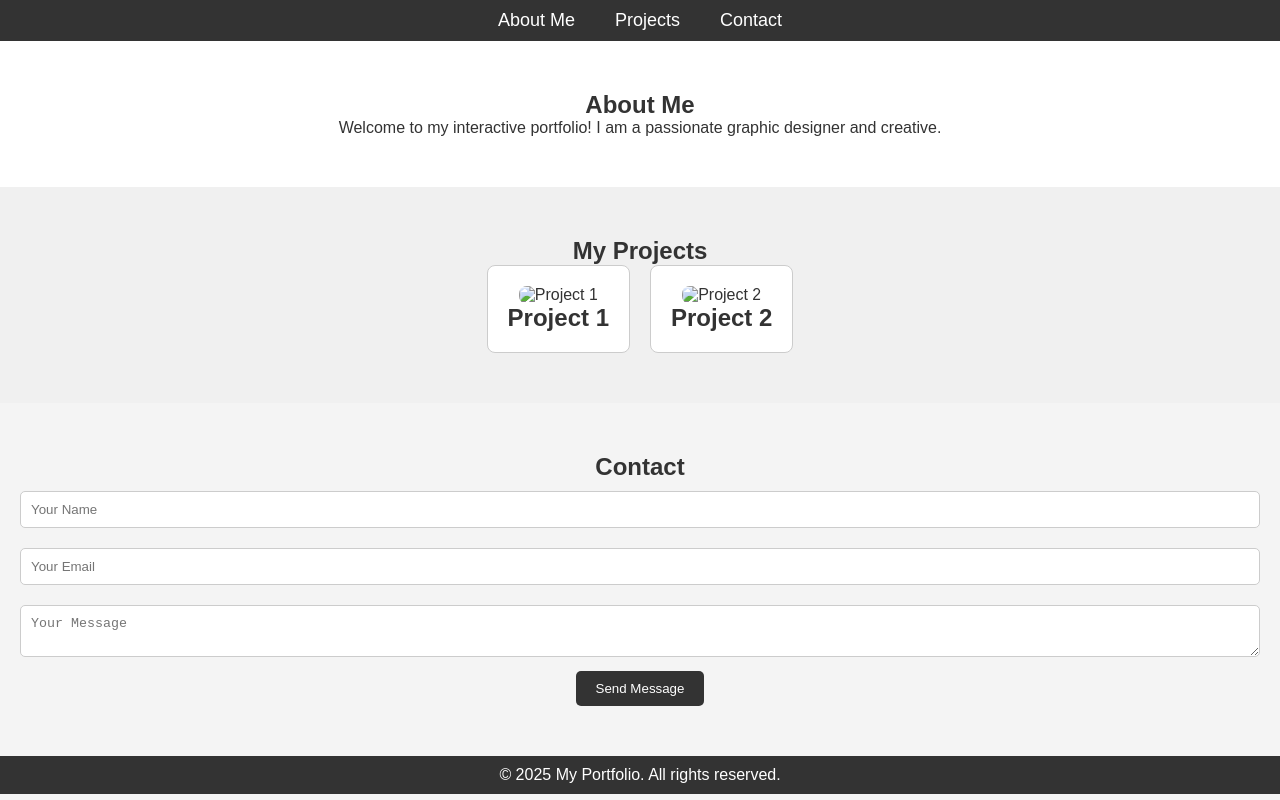
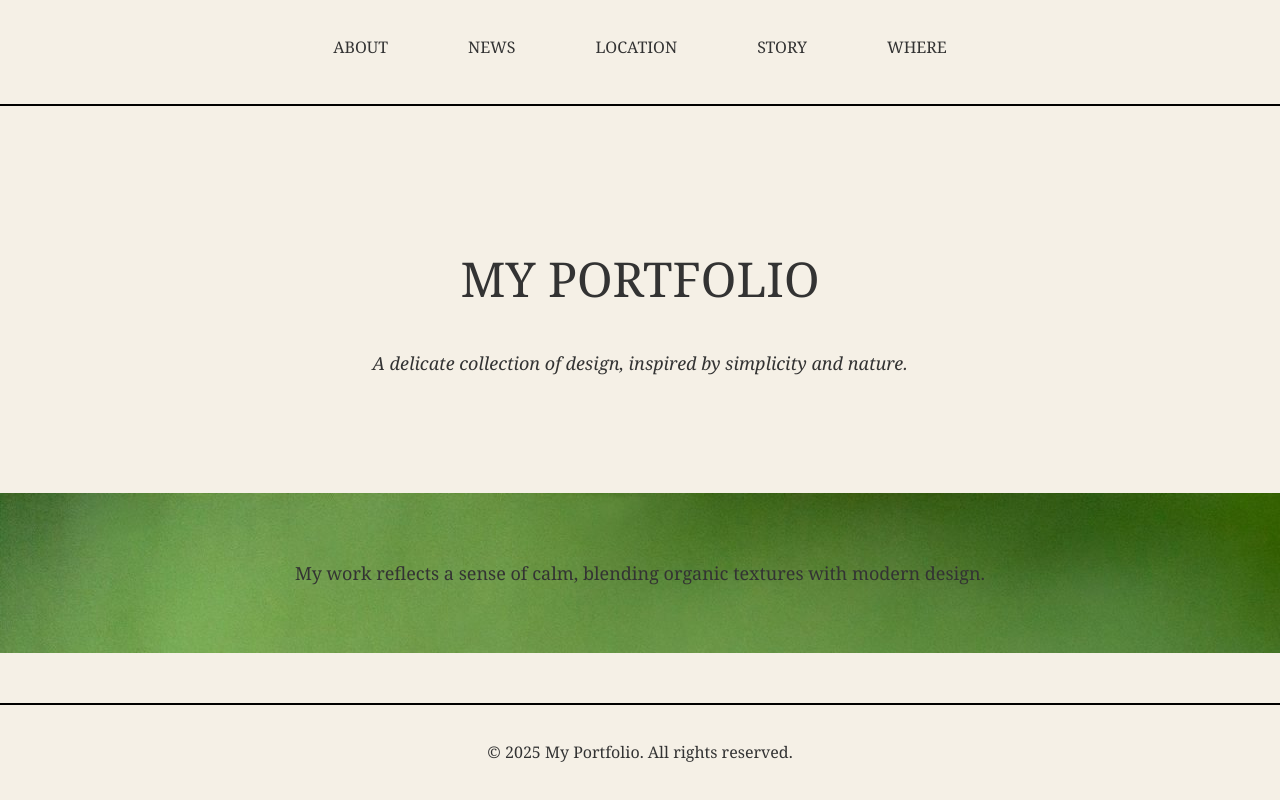
Before and after one commit to JolieRice/portfolio, a plain HTML site: page index.html in a window 1280 px wide. Drawn offline with Linux system fonts and the light colour scheme.

Commit message:
portfolio

```diff
--- a/index.html
+++ b/index.html
@@ -3,57 +3,40 @@
   <head>
     <meta charset="UTF-8" />
     <meta name="viewport" content="width=device-width, initial-scale=1.0" />
-    <title>My Interactive Portfolio</title>
+    <title>Portfolio</title>
     <link rel="stylesheet" href="style.css" />
   </head>
   <body>
     <header>
       <nav>
         <ul>
-          <li><a href="#about">About Me</a></li>
-          <li><a href="#projects">Projects</a></li>
-          <li><a href="#contact">Contact</a></li>
+          <li><a href="#about">about</a></li>
+          <li><a href="#news">news</a></li>
+          <li><a href="#location">location</a></li>
+          <li><a href="#story">story</a></li>
+          <li><a href="#where">where</a></li>
         </ul>
       </nav>
     </header>
 
-    <section id="about">
-      <h1>About Me</h1>
-      <p>
-        Welcome to my interactive portfolio! I am a passionate graphic designer
-        and creative.
+    <main>
+      <section class="intro">
+        <h1>MY PORTFOLIO</h1>
+        <p class="subtext">
+          A delicate collection of design, inspired by simplicity and nature.
         </p>
       </section>
 
-    <section id="projects">
-      <h1>My Projects</h1>
-      <div class="project-gallery">
-        <div class="project-card" data-project="project1">
-          <img src="project1.jpg" alt="Project 1" />
-          <h2>Project 1</h2>
-        </div>
-        <div class="project-card" data-project="project2">
-          <img src="project2.jpg" alt="Project 2" />
-          <h2>Project 2</h2>
-        </div>
-        <!-- Add more projects here -->
-      </div>
+      <section class="patterned">
+        <p>
+          My work reflects a sense of calm, blending organic textures with
+          modern design.
+        </p>
       </section>
-
-    <section id="contact">
-      <h1>Contact</h1>
-      <form id="contactForm">
-        <input type="text" id="name" placeholder="Your Name" required />
-        <input type="email" id="email" placeholder="Your Email" required />
-        <textarea id="message" placeholder="Your Message" required></textarea>
-        <button type="submit">Send Message</button>
-      </form>
-    </section>
-
       <footer>
         <p>&copy; 2025 My Portfolio. All rights reserved.</p>
       </footer>
-
+    </main>
     <script src="script.js"></script>
   </body>
 </html>
--- a/script.js
+++ b/script.js
@@ -1,27 +1,26 @@
-// Project card interactivity
-const projectCards = document.querySelectorAll(".project-card");
+// script.js
 
-projectCards.forEach((card) => {
-  card.addEventListener("click", () => {
-    alert(`You clicked on ${card.dataset.project}`);
-    // You can add more interactivity, like opening a modal with project details.
+document.addEventListener("DOMContentLoaded", () => {
+  const patternSection = document.querySelector(".patterned");
+
+  // Subtle hover effect
+  patternSection.addEventListener("mouseenter", () => {
+    patternSection.style.opacity = "0.8";
+  });
+
+  patternSection.addEventListener("mouseleave", () => {
+    patternSection.style.opacity = "1";
+  });
+
+  // Floating effect for header
+  const header = document.querySelector("header");
+  window.addEventListener("scroll", () => {
+    if (window.scrollY > 50) {
+      header.style.transform = "translateY(-10px)";
+      header.style.opacity = "0.9";
+    } else {
+      header.style.transform = "translateY(0)";
+      header.style.opacity = "1";
+    }
   });
 });
-
-// Contact form submission
-const contactForm = document.getElementById("contactForm");
-
-contactForm.addEventListener("submit", (e) => {
-  e.preventDefault();
-
-  const name = document.getElementById("name").value;
-  const email = document.getElementById("email").value;
-  const message = document.getElementById("message").value;
-
-  if (name && email && message) {
-    alert("Thank you for your message!");
-    // Here, you can add AJAX or other logic to send the form data to a server.
-  } else {
-    alert("Please fill in all fields.");
-  }
-});
--- a/style.css
+++ b/style.css
@@ -1,91 +1,101 @@
-* {
+/* styles.css */
+
+body {
+  background-color: #f5f0e6;
+  color: #333;
+  font-family: "Georgia", serif;
   margin: 0;
   padding: 0;
-  box-sizing: border-box;
-}
-
-body {
-  font-family: Arial, sans-serif;
-  background-color: #f4f4f4;
-  color: #333;
-}
-
-header {
-  background-color: #333;
-  color: white;
-  padding: 10px 20px;
-}
-
-header nav ul {
-  display: flex;
-  justify-content: center;
-  list-style: none;
-}
-
-header nav ul li {
-  margin: 0 20px;
-}
-
-header nav ul li a {
-  color: white;
-  text-decoration: none;
-  font-size: 18px;
-}
-
-section {
-  padding: 50px 20px;
   text-align: center;
 }
 
-#about {
-  background-color: #fff;
+nav {
+  border-bottom: 2px solid black;
+  padding-bottom: 10px;
 }
 
-#projects {
-  background-color: #f0f0f0;
+nav ul {
+  list-style: none;
+  padding: 20px;
+  display: flex;
+  justify-content: center;
+  gap: 80px;
+  font-size: 16px;
 }
 
-.project-gallery {
-  display: flex;
-  gap: 20px;
-  justify-content: center;
+nav a {
+  text-decoration: none;
+  color: #333;
+  text-transform: uppercase;
 }
 
-.project-card {
-  background-color: #fff;
-  padding: 20px;
-  border: 1px solid #ccc;
-  border-radius: 8px;
-  cursor: pointer;
+.intro {
+  padding: 100px 20px;
+  text-align: center;
 }
 
-.project-card img {
-  width: 100%;
-  height: auto;
-  border-radius: 8px;
+h1 {
+  font-size: 48px;
+  font-weight: normal;
+  text-align: center;
 }
 
-#contactForm input,
-#contactForm textarea {
-  width: 100%;
-  padding: 10px;
-  margin: 10px 0;
-  border: 1px solid #ccc;
-  border-radius: 5px;
+.subtext {
+  font-style: italic;
+  font-size: 18px;
+  text-align: center;
 }
 
-#contactForm button {
-  padding: 10px 20px;
-  background-color: #333;
-  color: white;
-  border: none;
-  border-radius: 5px;
-  cursor: pointer;
+.patterned {
+  background: url("pic3.jpg") repeat;
+  padding: 50px;
+  font-size: 18px;
+  text-align: center;
 }
 
 footer {
-  background-color: #333;
-  color: white;
-  text-align: center;
-  padding: 10px;
+  border-top: 2px solid black;
+  padding: 20px;
+  margin-top: 50px;
 }
+
+@media (max-width: 768px) {
+  nav ul {
+    flex-direction: column;
+    gap: 10px;
+  }
+
+  .intro {
+    padding: 50px 10px;
+  }
+
+  h1 {
+    font-size: 36px;
+  }
+
+  .subtext {
+    font-size: 16px;
+  }
+
+  .patterned {
+    padding: 30px;
+  }
+
+  footer {
+    padding: 15px;
+  }
+}
+
+@media (max-width: 480px) {
+  h1 {
+    font-size: 28px;
+  }
+
+  nav ul {
+    font-size: 14px;
+  }
+
+  .subtext {
+    font-size: 14px;
+  }
+}
```
Also changed, not shown: pic1.jpeg (added), pic2.jpg (added), pic3.jpg (added). Lines whose indentation alone changed are shown as unchanged.
